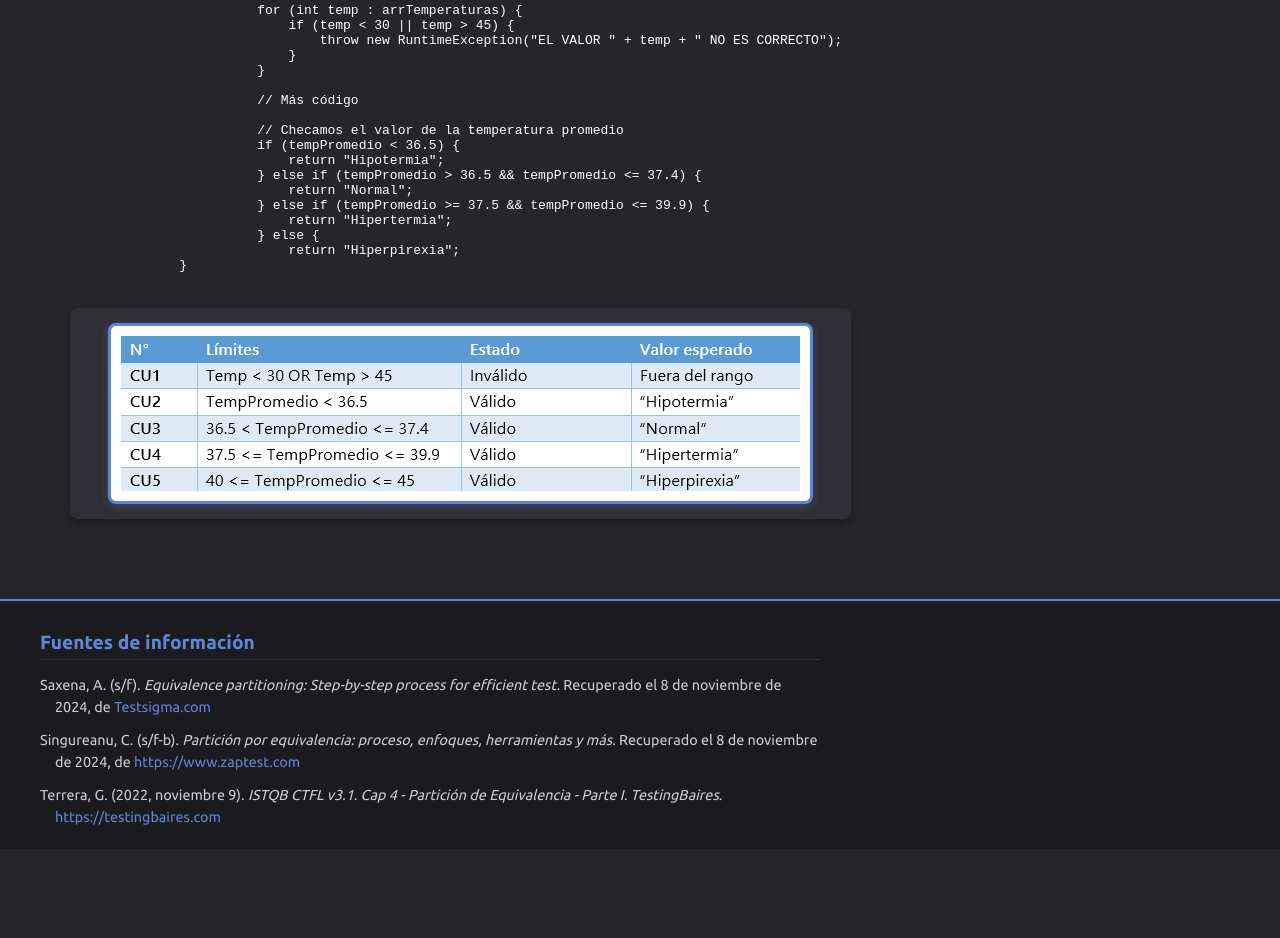
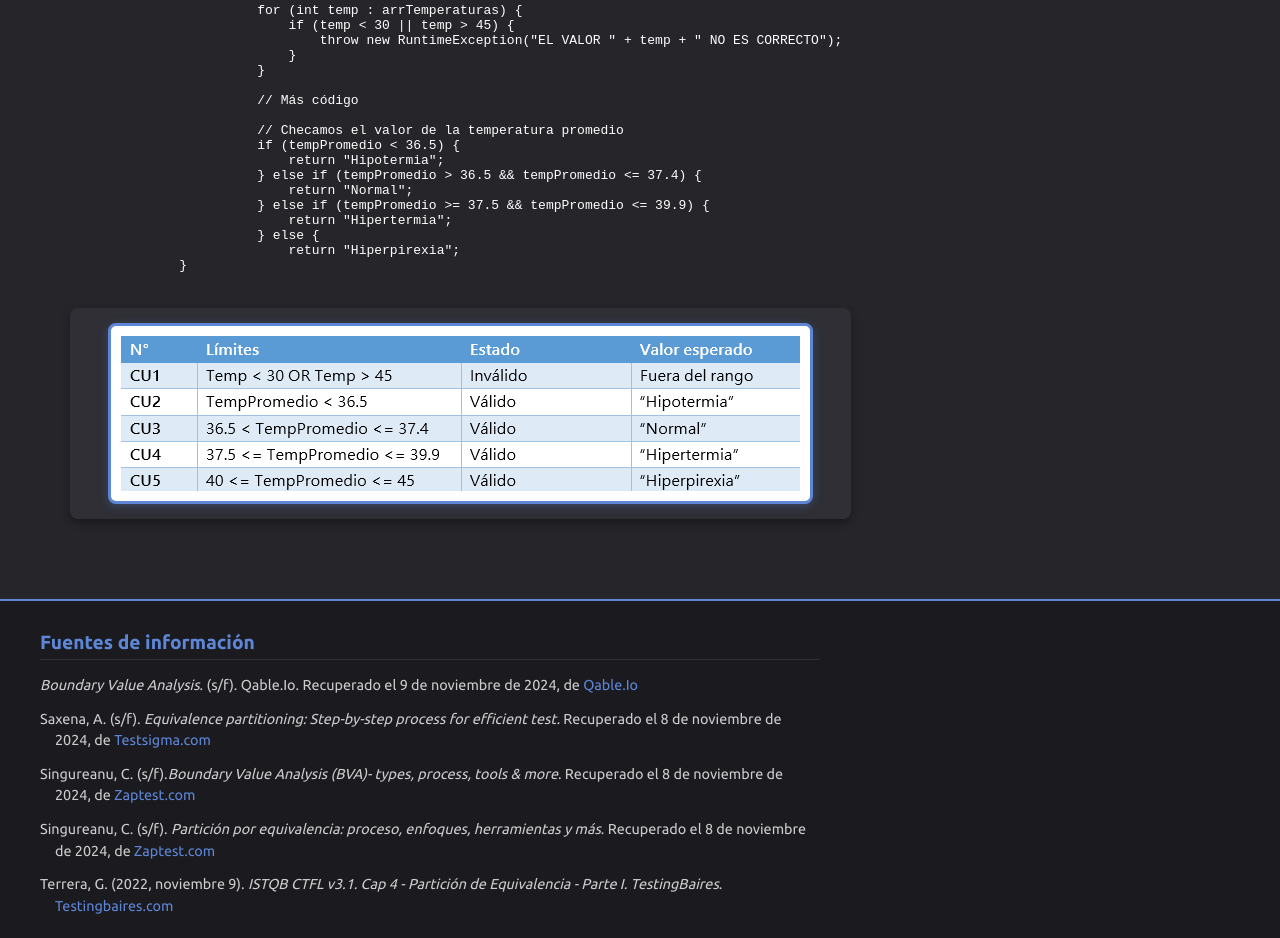
Before and after one commit to Sinhularity/sinhularity.github.io, a plain HTML site: page index.html in a window 1280 px wide. Shown: the part 2558-3496 px from the top of the page. Before the commit the page ends 3407 px from the top, so only its background shows below. Drawn offline with nearby package versions, Linux system fonts and the light colour scheme.

Commit message:
Add complete references

```diff
--- a/index.html
+++ b/index.html
@@ -286,23 +286,33 @@
         <h3>Fuentes de información</h3>
         <div class="apa-citations">
           <p class="citation">
+            <em>Boundary Value Analysis</em>. (s/f). Qable.Io. Recuperado el 9 de noviembre de 2024, de
+            <a href="https://www.qable.io/blog/boundary-value-analysis" target="_blank">Qable.Io</a>
+          </p>
+          <p class="citation">
             Saxena, A. (s/f). <em> Equivalence partitioning: Step-by-step process for efficient test.</em> Recuperado el
             8 de
             noviembre de 2024, de
             <a href="https://testsigma.com/blog/equivalence-partitioning/" target="_blank">Testsigma.com</a>
           </p>
           <p class="citation">
-            Singureanu, C. (s/f-b).<em> Partición por equivalencia: proceso, enfoques, herramientas y más</em>.
+            Singureanu, C. (s/f).<em>Boundary Value Analysis (BVA)- types, process, tools & more</em>.
+            Recuperado el 8 de noviembre
+            de 2024, de
+            <a href="https://www.zaptest.com/boundary-value-analysis" target="_blank">Zaptest.com</a>
+          </p>
+          <p class="citation">
+            Singureanu, C. (s/f).<em> Partición por equivalencia: proceso, enfoques, herramientas y más</em>.
             Recuperado el 8 de noviembre
             de 2024, de
             <a href="https://www.zaptest.com/es/particionamiento-de-equivalencia-en-pruebas-de-software-que-es-tipos-proceso-enfoques-herramientas-y-mas"
-              target="_blank">https://www.zaptest.com</a>
+              target="_blank">Zaptest.com</a>
           </p>
           <p class="citation">
             Terrera, G. (2022, noviembre 9). <em>ISTQB CTFL v3.1. Cap 4 - Partición de Equivalencia - Parte I.
               TestingBaires</em>.
             <a href="https://testingbaires.com/istqb-ctfl-v3-1-cap-4-particion-de-equivalencia-parte-i/"
-              target="_blank">https://testingbaires.com</a>
+              target="_blank">Testingbaires.com</a>
           </p>
         </div>
       </div>
```
